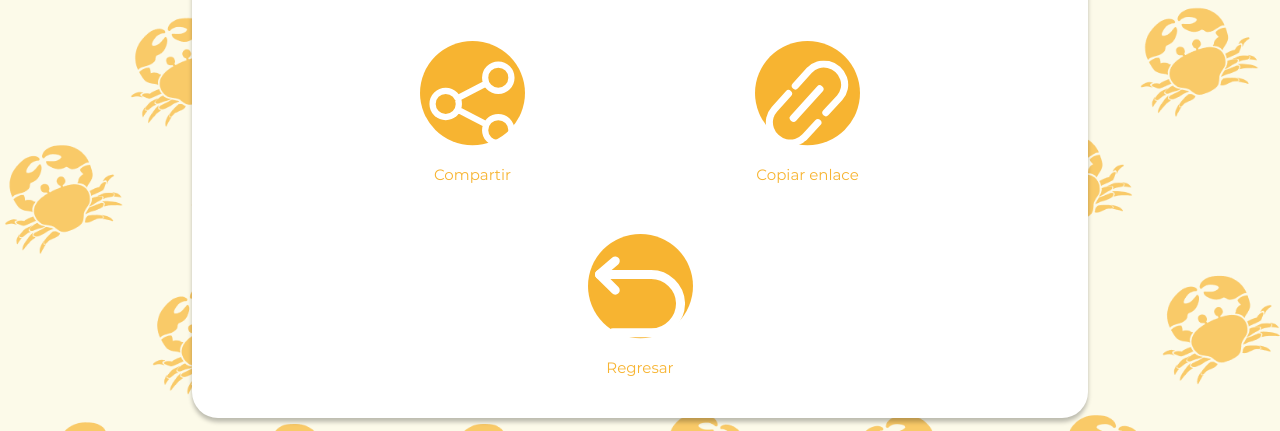
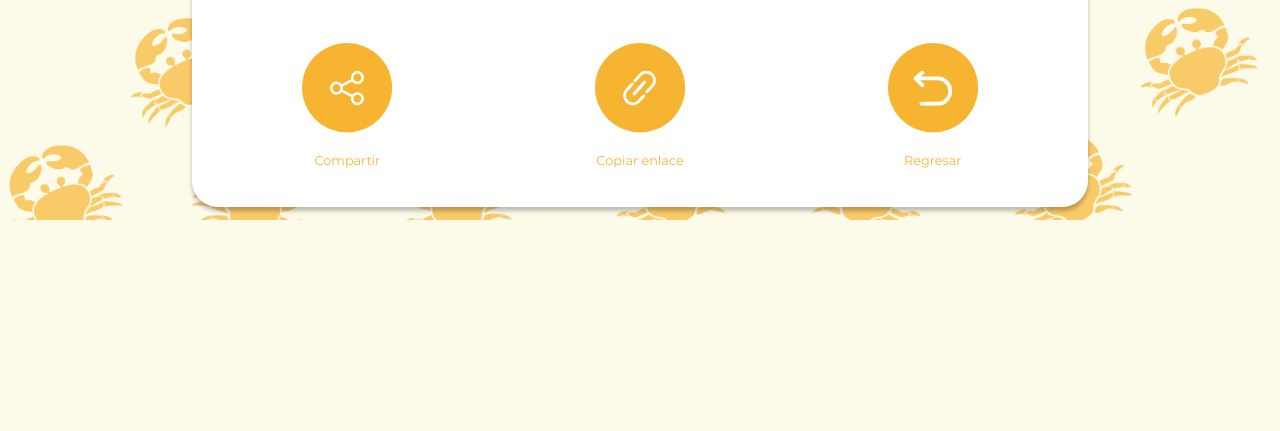
Before and after one commit to Kalamari1/Kalamari-Web, a plain HTML site: page card3.html in a window 1280 px wide. Shown: the part 646-1077 px from the top of the page. After the commit the page ends 866 px from the top, so only its background shows below. Drawn offline with Linux system fonts and the light colour scheme; some packages are replaced by stand-ins of ours; a script that the page names is missing.

Commit message:
Add files via upload

```diff
--- a/Fritos.css
+++ b/Fritos.css
@@ -737,53 +737,7 @@ padding: 1%;
   justify-content: center;
   display:flex;
   padding: 1%;
-        flex-wrap: wrap;
-      }
 
-      .barcompartir,.barenlace,.barregresar{
-        margin: 2%;
-
-      }
-
-      .iconos{
-        justify-content: center;
-        background-color: #FFF;
-        position: relative;
-        flex-wrap: wrap;
-      }
-
-.barra{
-
-margin-top: 2%;
-text-align: center;
-border-radius: 26px;
-
-
-}
-
-.barracont{
-  position: relative;
-  justify-content: center;
-  display:flex;
-  padding: 1%;
-  flex-wrap: wrap;
-}
-
-.barra{
-
-  margin-top: 2%;
-  text-align: center;
-  border-radius: 26px;
-
-
-  }
-
-  .barracont{
-    position: relative;
-    justify-content: center;
-    display:flex;
-    padding: 1%;
-    flex-wrap: wrap;
 }
 
 .barcompartir,.barenlace,.barregresar{
@@ -802,9 +756,9 @@ border-radius: 26px;
 
 .iconos img {
   position: absolute;
-    width: 30%;
-  height: 80%;
-    top:44%;
+  width: 35%;
+height: 35%;
+  top:35%;
   left: 45%;
   transform: translate(-50%, -50%);
   z-index: 2; /* Asegura que la imagen esté encima del SVG */
@@ -813,15 +767,16 @@ border-radius: 26px;
 
 .iconos svg{
   z-index: -1;
-    margin: 0%;
+  margin: 1%;
+
+
 }
-
 
       .bardescripcion{
       color: #F7B431;
       text-align: center;
       font-family: 'Montserrat';
-      font-size: 15px;
+      font-size: 80%;
       }
 
       .modelo3d {
--- a/PF.css
+++ b/PF.css
@@ -716,8 +716,8 @@ font-style: normal;
 }
 
 .textocard p{
-  margin-top: 1%;
-  color: #482BEB;
+margin-top: 1%;
+color: #482BEB;
 font-family: 'Montserrat';
 font-size: 1em;
 font-style: normal;
@@ -747,7 +747,7 @@ border-radius: 26px;
   justify-content: center;
   display:flex;
   padding: 1%;
-  flex-wrap: wrap;
+
 }
 
 .barcompartir,.barenlace,.barregresar{
@@ -766,9 +766,9 @@ border-radius: 26px;
 
 .iconos img {
   position: absolute;
-  width: 30%;
-height: 80%;
-  top:44%;
+  width: 35%;
+height: 35%;
+  top:35%;
   left: 45%;
   transform: translate(-50%, -50%);
   z-index: 2; /* Asegura que la imagen esté encima del SVG */
@@ -777,14 +777,16 @@ height: 80%;
 
 .iconos svg{
   z-index: -1;
-  margin: 0%;
+  margin: 1%;
+
+
 }
 
 .bardescripcion{
   color: #482BEB;
 text-align: center;
 font-family: 'Montserrat';
-font-size: 1em;
+font-size: 80%;
 }
 
 
--- a/mediaquery.css
+++ b/mediaquery.css
@@ -339,7 +339,6 @@ justify-content: center;
   #Textcuadros h2{
   margin: 2%;
     font-weight: 10;
-    font-size: 0.5em;
   }
 
 
```
Lines whose indentation alone changed are shown as unchanged.
